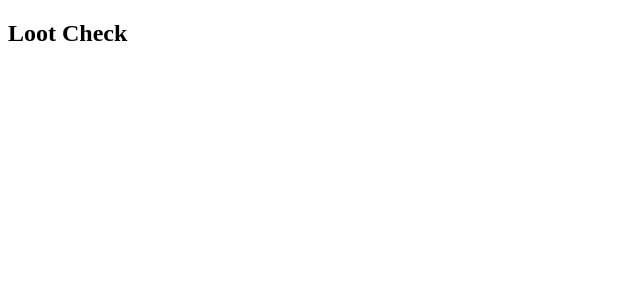
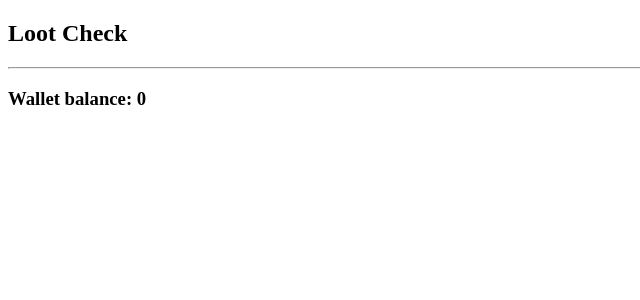
Before and after one commit to Kainanpr/lootcheck, a React (Create React App) app: page / in a window 1280 px wide. Shown: the top 300 px of the page, without its empty margins (0-640 px from the left). Built offline with nearby package versions, Linux system fonts and the light colour scheme.

Commit message:
[new feature|test] - contains a connected Wallet component

```diff
--- a/src/components/App.js
+++ b/src/components/App.js
@@ -1,11 +1,14 @@
 /* eslint-disable react/prefer-stateless-function */
 import React, { Component } from 'react';
+import Wallet from './Wallet';
 
 class App extends Component {
   render() {
     return (
       <div>
         <h2>Loot Check</h2>
+        <hr />
+        <Wallet />
       </div>
     );
   }
--- a/src/redux/reducers/balance.js
+++ b/src/redux/reducers/balance.js
@@ -4,7 +4,7 @@ const INITIAL_STATE = {
   balance: 0,
 };
 
-export const balance = (state = INITIAL_STATE, action) => {
+export const balance = (state = INITIAL_STATE.balance, action) => {
   switch (action.type) {
     case constants.SET_BALANCE:
       return action.balance;
```
Also changed, not shown: 2 other files (tests, documents, lock files or other folders).
